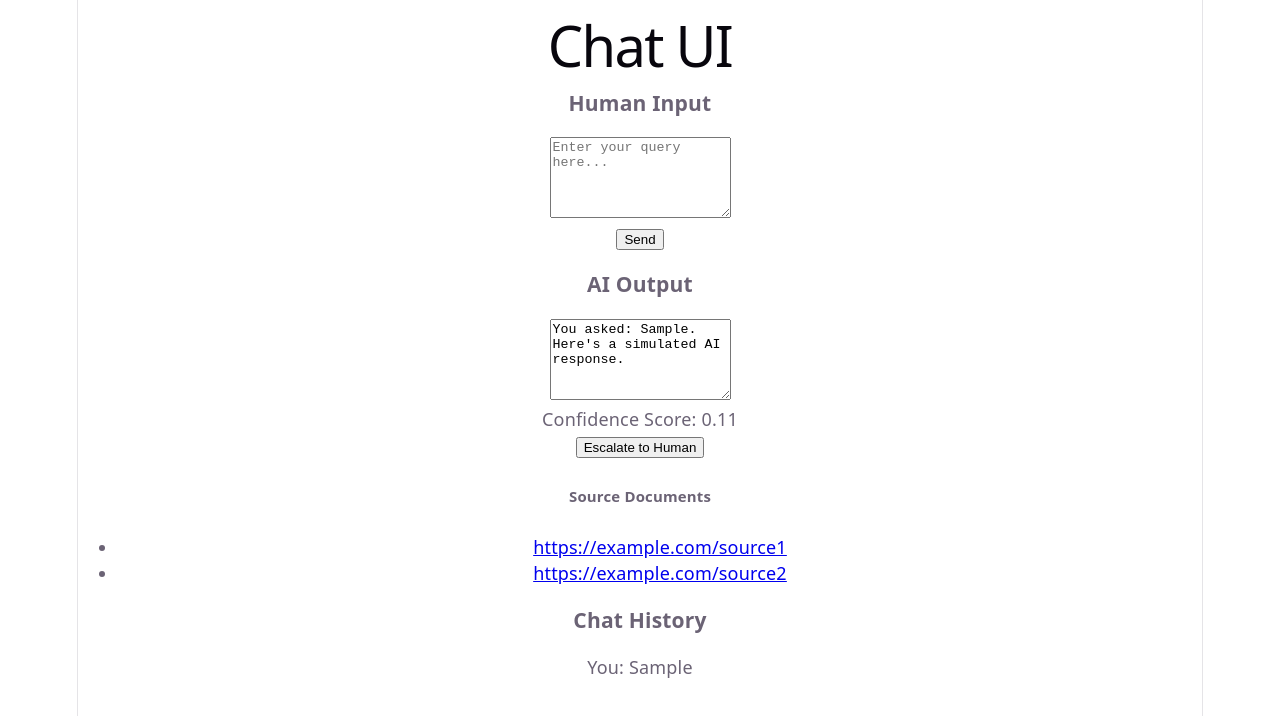
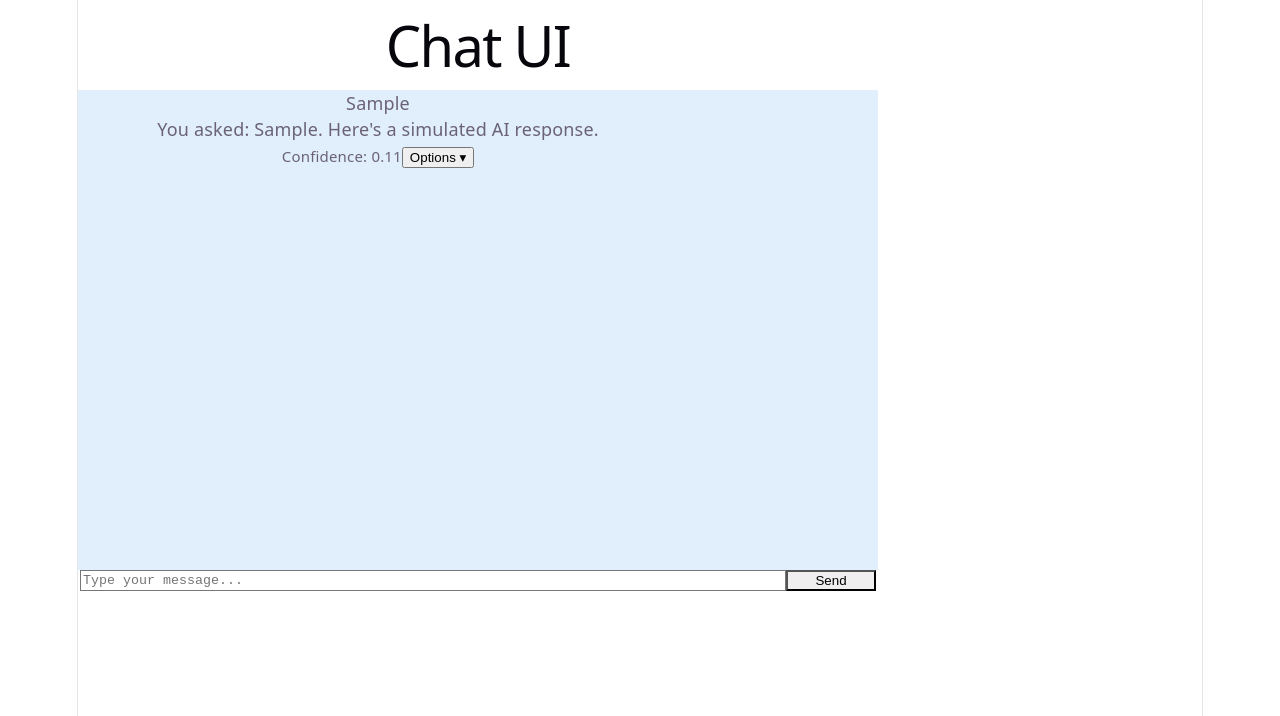
Before and after one commit to 45Clover/Intelligent-Banking-Assistant-RAG-Chatbot-, a React (Vite) app in the folder my-react-bank/: page / in a window 1280 px wide. Both pictures are taken after typing "Sample" into the empty fields and a click on the button "Send". Shown: the top 716 px of the page. Built offline with nearby package versions, Linux system fonts and the light colour scheme.

Commit message:
altered the UI to be more like a conversation

```diff
--- a/my-react-bank/src/App.css
+++ b/my-react-bank/src/App.css
@@ -182,3 +182,12 @@
     border-right-color: var(--border);
   }
 }
+
+.formControl {
+  width: 300vw;
+  border-radius: 10px;
+}
+
+.sendButton {
+  width: 400%;
+}
--- a/my-react-bank/src/ChatInterface.jsx
+++ b/my-react-bank/src/ChatInterface.jsx
@@ -1,18 +1,20 @@
-import React, { useState } from 'react'; //#http://localhost:5174/
+import React, { useState, useRef, useEffect } from 'react'; //#http://localhost:5174 // npm run dev
 
 function ChatInterface() {
   const [userInput, setUserInput] = useState('');
-  const [aiOutput, setAiOutput] = useState('');
   const [chatHistory, setChatHistory] = useState([]);
-  const [confidenceScore, setConfidenceScore] = useState(0);
-  const [sourceLinks, setSourceLinks] = useState([]);
+  const [openMenuIndex, setOpenMenuIndex] = useState(null);
+  const [visibleSourcesIndex, setVisibleSourcesIndex] = useState(null);
+  const scrollRef = useRef(null);
 
   const handleInputChange = (event) => {
     setUserInput(event.target.value);
   };
 
-  const handleSubmit = async (event) => {
+  const handleSubmit = (event) => {
     event.preventDefault();
+    if (!userInput.trim()) return;
+
     // Simulate AI response for demonstration
     // In a real application, you'd call your backend here
     const simulatedResponse = {
@@ -21,70 +23,117 @@ function ChatInterface() {
       sources: ['https://example.com/source1', 'https://example.com/source2'], // Simulated source links
     };
 
-    setAiOutput(simulatedResponse.text);
-    setConfidenceScore(simulatedResponse.confidence);
-    setSourceLinks(simulatedResponse.sources);
-    setChatHistory([...chatHistory, { user: userInput, ai: simulatedResponse.text }]);
+    setChatHistory((prev) => [
+      ...prev,
+      { role: 'user', text: userInput },
+      {
+        role: 'ai',
+        text: simulatedResponse.text,
+        confidence: simulatedResponse.confidence,
+        sources: simulatedResponse.sources,
+      },
+    ]);
     setUserInput('');
   };
 
-  const handleEscalate = () => {
+  const handleEscalate = (index) => {
     // In a real application, you'd trigger your human hand-off logic here
-    console.log('Escalating to human hand-off...');
+    console.log('Escalating to human hand-off...', index);
     alert('Escalating to human hand-off... (Simulation)');
+    setOpenMenuIndex(null);
   };
 
+  const toggleSources = (index) => {
+    setVisibleSourcesIndex((prev) => (prev === index ? null : index));
+    setOpenMenuIndex(null);
+  };
+
+  const toggleMenu = (index) => {
+    setOpenMenuIndex((prev) => (prev === index ? null : index));
+  };
+
+  // Auto-scroll to the latest message whenever the conversation updates
+  useEffect(() => {
+    if (scrollRef.current) {
+      scrollRef.current.scrollTop = scrollRef.current.scrollHeight;
+    }
+  }, [chatHistory]);
+
   return (
-    <div className="container mt-5">
+    <div className="container mt-5" style={{ maxWidth: '800px' }}>
       <h1>Chat UI</h1>
 
-      <div className="row mt-4">
-        <div className="col-md-6">
-          <h3>Human Input</h3>
-          <form onSubmit={handleSubmit}>
-            <div className="mb-3">
-              <textarea
-                className="form-control"
-                id="humanInput"
-                rows="5"
-                value={userInput}
-                onChange={handleInputChange}
-                placeholder="Enter your query here..."
-              ></textarea>
-            </div>
-            <button type="submit" className="btn btn-primary">
-              Send
-            </button>
-          </form>
+      <div
+        ref={scrollRef}
+        className="border rounded p-3 mt-4"
+        style={{ height: '480px', overflowY: 'auto', backgroundColor: '#e0effb' }}
+      >
+        {chatHistory.length === 0 && (
+          <p className="text-muted text-center mt-5">
+            Your conversation will appear here.
+          </p>
+        )}
+
+        {chatHistory.map((message, index) => {
+          const isUser = message.role === 'user';
+          return (
+            <div
+              key={index}
+              className={`d-flex mb-3 ${isUser ? 'justify-content-end' : 'justify-content-start'}`}
+            >
+              <div style={{ maxWidth: '75%' }}>
+                <div
+                  className={`p-2 rounded ${
+                    isUser ? 'bg-primary text-white' : 'bg-white border'
+                  }`}
+                >
+                  {message.text}
                 </div>
 
-        <div className="col-md-6">
-          <h3>AI Output</h3>
-          <div className="mb-3">
-            <textarea
-              className="form-control"
-              id="aiOutput"
-              rows="5"
-              value={aiOutput}
-              readOnly
-              placeholder="AI response will appear here..."
-            ></textarea>
+                {!isUser && (
+                  <div className="mt-1 position-relative">
+                    <div className="d-flex align-items-center justify-content-between">
+                      <small className="text-muted">
+                        Confidence: {message.confidence.toFixed(2)}
+                      </small>
+                      <button
+                        className="btn btn-sm btn-outline-secondary"
+                        onClick={() => toggleMenu(index)}
+                        aria-haspopup="true"
+                        aria-expanded={openMenuIndex === index}
+                      >
+                        Options &#9662;
+                      </button>
                     </div>
-          <div className="row">
-            <div className="col-md-6">
-              <p>Confidence Score: {confidenceScore.toFixed(2)}</p>
-            </div>
-            <div className="col-md-6 text-end">
-              <button className="btn btn-warning" onClick={handleEscalate}>
+
+                    {openMenuIndex === index && (
+                      <div
+                        className="border rounded bg-white shadow-sm mt-1 position-absolute"
+                        style={{ right: 0, zIndex: 10, minWidth: '200px' }}
+                      >
+                        <button
+                          className="btn btn-sm btn-warning w-100 text-start rounded-0"
+                          onClick={() => handleEscalate(index)}
+                        >
                           Escalate to Human
                         </button>
+                        <button
+                          className="btn btn-sm btn-light w-100 text-start rounded-0"
+                          onClick={() => toggleSources(index)}
+                        >
+                          {visibleSourcesIndex === index
+                            ? 'Hide Source Documents'
+                            : 'Show Source Documents'}
+                        </button>
                       </div>
-          </div>
-          <div className="mt-3">
-            <h5>Source Documents</h5>
-            <ul>
-              {sourceLinks.map((link, index) => (
-                <li key={index}>
+                    )}
+
+                    {visibleSourcesIndex === index && (
+                      <div className="mt-2 p-2 border rounded bg-light">
+                        <h6 className="mb-1">Source Documents</h6>
+                        <ul className="mb-0 ps-3">
+                          {message.sources.map((link, linkIndex) => (
+                            <li key={linkIndex}>
                               <a href={link} target="_blank" rel="noopener noreferrer">
                                 {link}
                               </a>
@@ -92,25 +141,51 @@ function ChatInterface() {
                           ))}
                         </ul>
                       </div>
+                    )}
+                  </div>
+                )}
               </div>
             </div>
+          );
+        })}
+      </div>
 
-      <div className="mt-5">
-        <h3>Chat History</h3>
-        <div className="border p-3 rounded h-400 overflow-auto">
-          {chatHistory.map((message, index) => (
-            <div key={index} className={`mb-3 ${message.user ? 'text-end' : ''}`}>
+      <form onSubmit={handleSubmit} className="mt-3">
         <div
-                className={`d-inline-block p-2 rounded ${
-                  message.user ? 'bg-primary text-white' : 'bg-light'
-                }`}
+          className="d-flex align-items-stretch"
+          style={{ width: "100%"}}
         >
-                {message.user ? `You: ${message.user}` : `AI: ${message.ai}`}
+          <textarea
+            className="formControl flex-grow-1"
+            id="humanInput"
+            rows="1"
+            value={userInput}
+            onChange={handleInputChange}
+            placeholder="Type your message..."
+            style={{
+              width: "700px",
+              resize: "none",
+              borderTopRightRadius: 0,
+              borderBottomRightRadius: 0,
+            }}
+          />
+
+          <button
+            type="submit"
+            className="btn btn-primary"
+            style={{
+              borderTopLeftRadius: 0,
+              borderBottomLeftRadius: 0,
+              width: "90px",
+              height: "100%",
+              transform: "translateY(-6px)"
+            }}
+          >
+            Send
+          </button>
         </div>
-            </div>
-          ))}
-        </div>
-      </div>
+      </form>
+
     </div>
   );
 }
```
Lines whose indentation alone changed are shown as unchanged.
